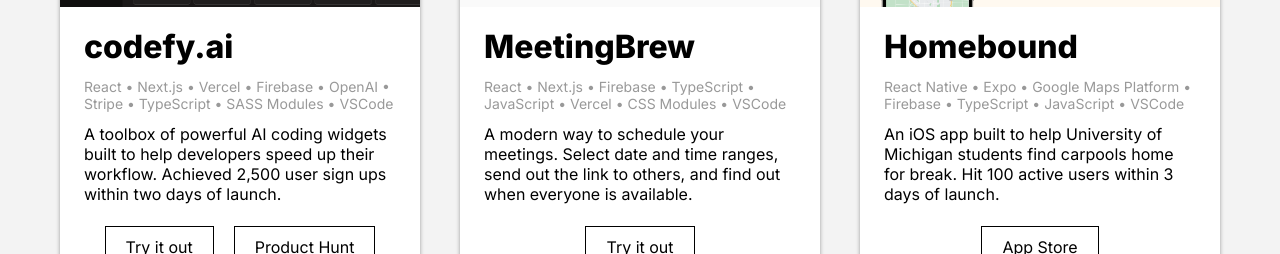
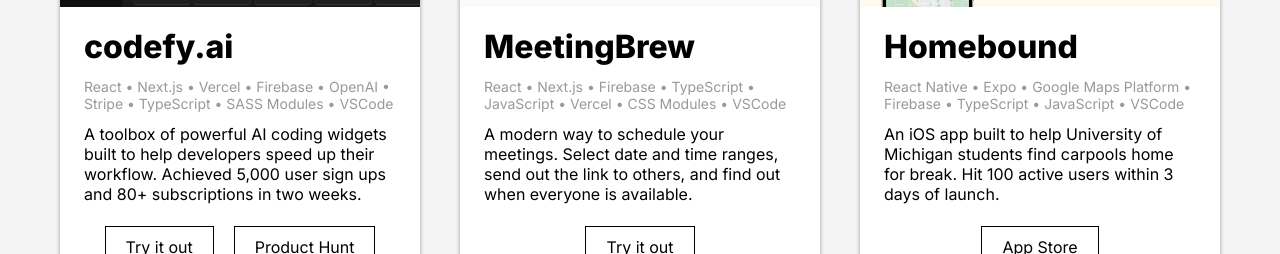
Before and after one commit to csaye/csaye.com-v5, a Next.js app: page / in a window 1280 px wide. Shown: the part 1680-1934 px from the top of the page. Built offline with nearby package versions, Linux system fonts and the light colour scheme.

Commit message:
Update codefyai description

```diff
--- a/data/projects.ts
+++ b/data/projects.ts
@@ -15,9 +15,9 @@ export type Project = {
 export const projects: Project[] = [
   {
     title: "codefy.ai",
-    about: "A toolbox of powerful AI coding widgets built to help developers speed up their workflow. Achieved 2,500 user sign ups within two days of launch.",
     link: "https://www.codefy.ai",
     image: "codefyai.png",
+    about: "A toolbox of powerful AI coding widgets built to help developers speed up their workflow. Achieved 5,000 user sign ups and 80+ subscriptions in two weeks.",
     buttons: [
       {
         label: "Try it out",
```
